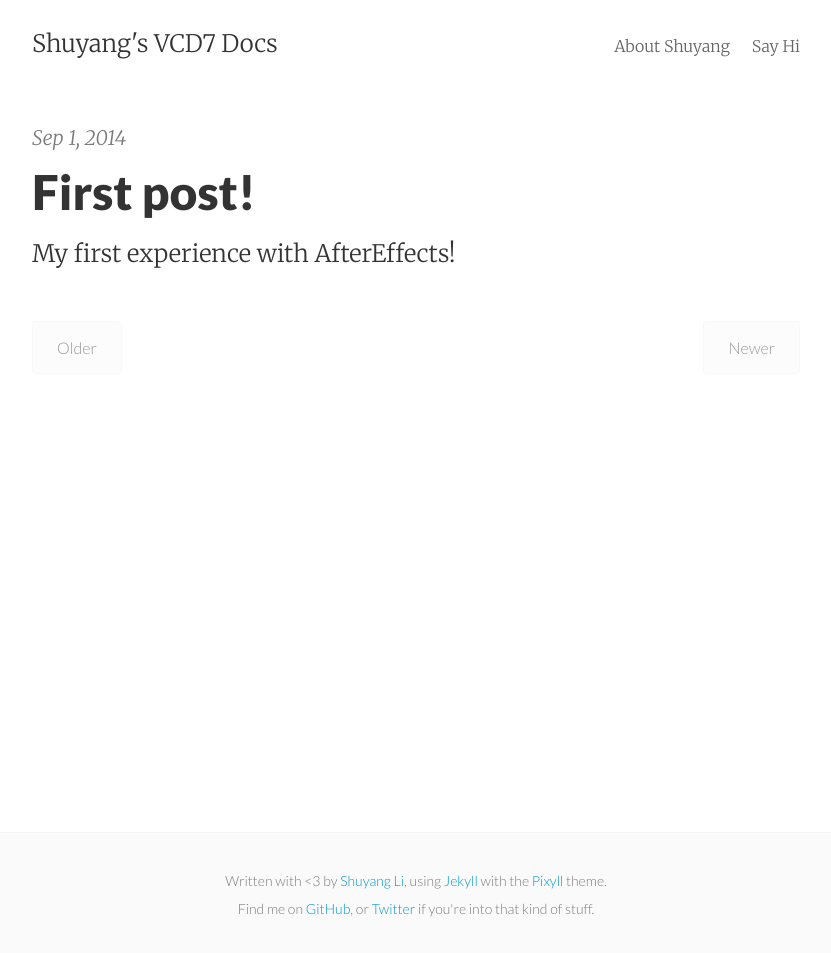
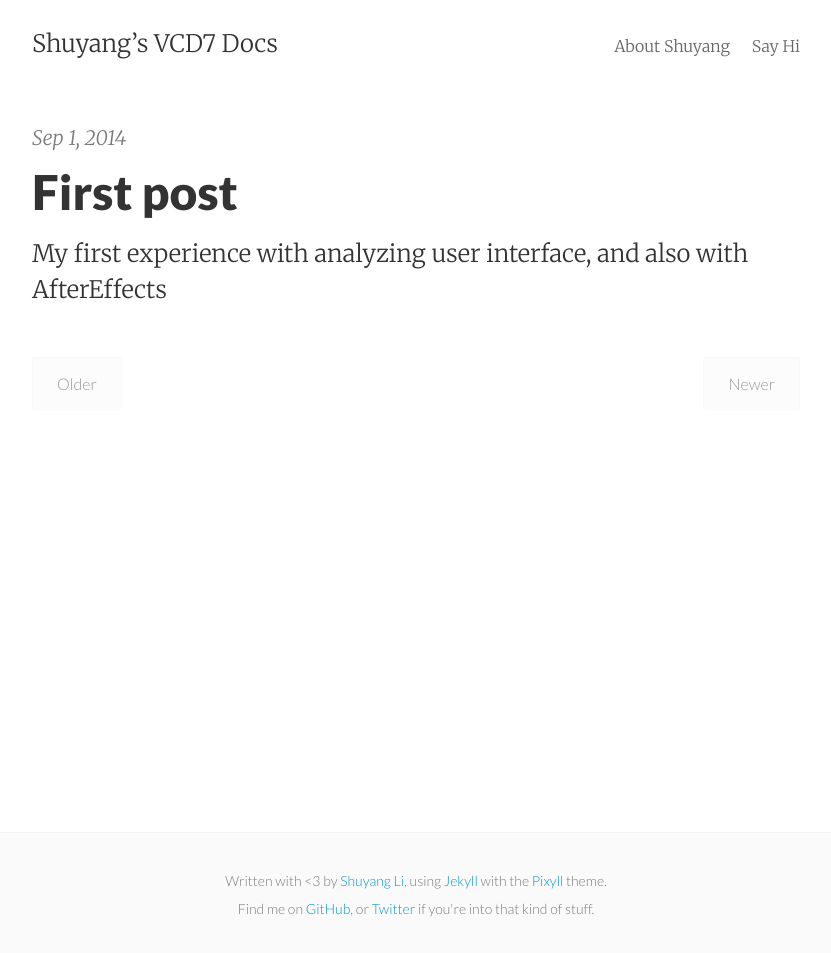
Before and after one commit to shuyangli/vcd7, a Jekyll site: the page built from index.html, in a window 1280 px wide. Shown: the whole page, without its empty margins (224-1055 px from the left). Built offline with Jekyll 4.4.1, drawn with Linux system fonts in a browser that asks for light colours; the list of posts is cut into pages by our own code.

Commit message:
fixing the apostrophe

```diff
--- a/_config.yml
+++ b/_config.yml
@@ -1,8 +1,8 @@
 # Site settings
-title: Shuyang's VCD7 Docs
+title: Shuyang’s VCD7 Docs
 email: shuyang.li.95@gmail.com
 description: > # this means to ignore newlines until "baseurl:"
-  Shuyang's blog for VCD7: Interaction Design, built with <3 using Jekyll and served thru GitHub Pages.
+  Shuyang’s blog for VCD7: Interaction Design, built with <3 using Jekyll and served thru GitHub Pages.
 baseurl: "/vcd7" # the subpath of your site, e.g. /blog/
 url: "http://shuyang.li" # the base hostname & protocol for your site
 twitter_username: shuyangl
--- a/_posts/2014-09-01-first-post.markdown
+++ b/_posts/2014-09-01-first-post.markdown
@@ -1,8 +1,8 @@
 ---
 layout:     post
-title:      First post!
+title:      First post
 date:       2014-09-01 14:30:00
-summary:    My first experience with AfterEffects!
+summary:    My first experience with analyzing user interface, and also with AfterEffects
 categories: general
 ---
 
```
Also changed, not shown: 3 other files.
